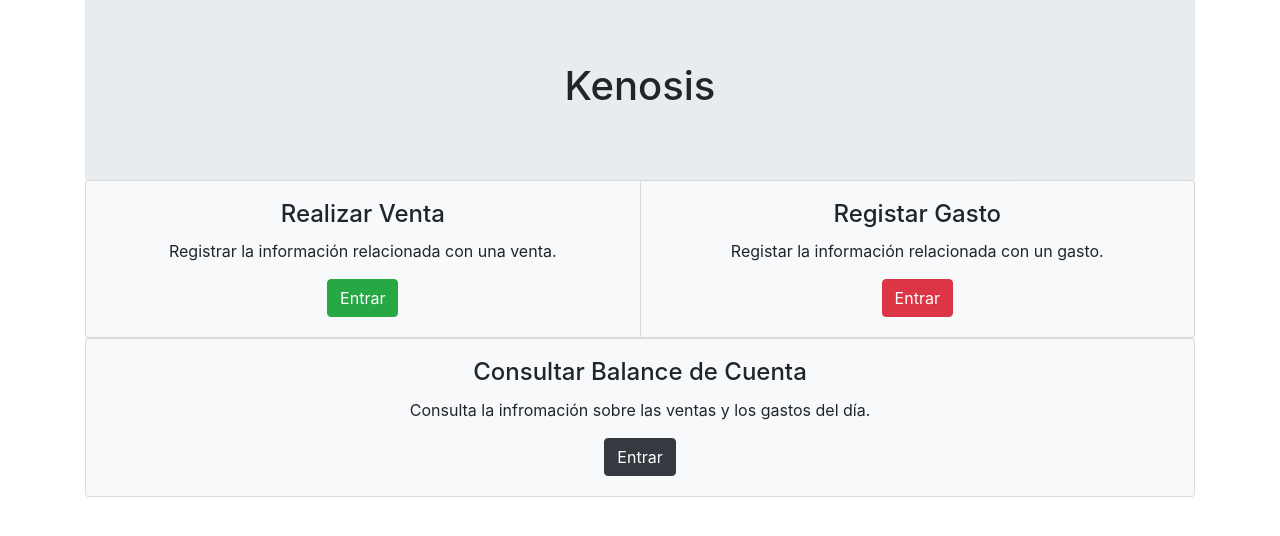
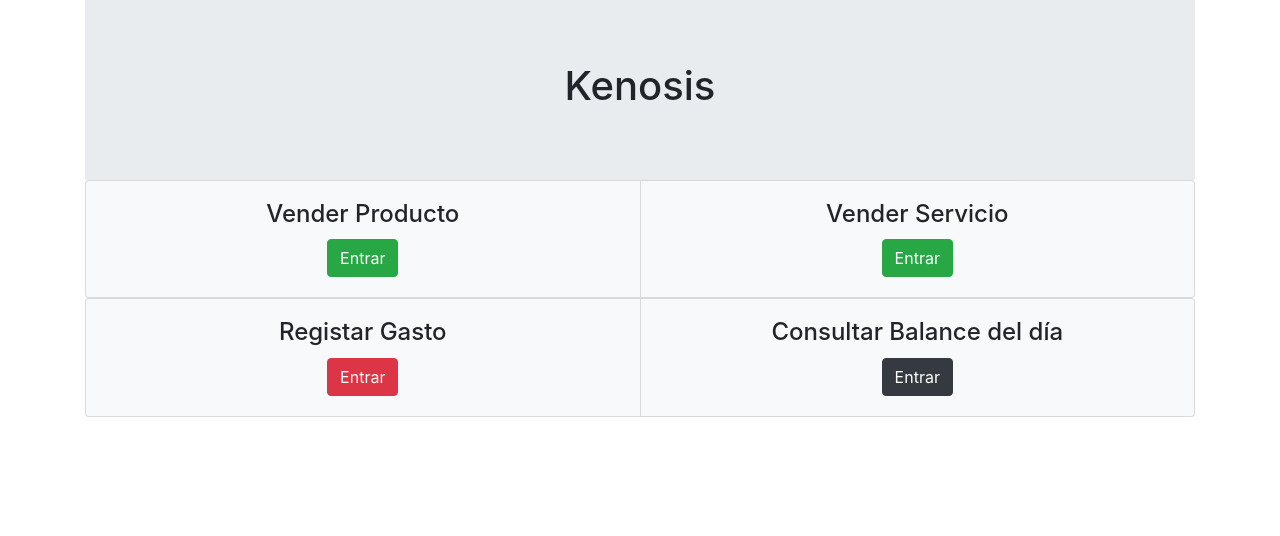
Before and after one commit to marbrb/kenosis, a Django app: page /inicio/ in a window 1280 px wide. Shown: the top 536 px of the page. Run offline with Django 3.2, Linux system fonts and the light colour scheme; some libraries are stand-ins or nearby versions.

Commit message:
Index modified.

```diff
--- a/sales/templates/sales/home.html
+++ b/sales/templates/sales/home.html
@@ -18,24 +18,30 @@
 		<div class="card-group">
 			<div class="card bg-light mb-6 text-center" >
 				<div class="card-body">
-				<h4 class="card-title">Realizar Venta</h4>
-				<p class="card-text">Registrar la información relacionada con una venta.</p>
-				<a href="venta/" class="btn btn-success">Entrar</a>
+					<h4 class="card-title">Vender Producto</h4>
+					<a href="{% url 'sales:create_product_sale'%}" class="btn btn-success">Entrar</a>
+				</div>
 			</div>
+			<div class="card bg-light mb-6 text-center" >
+				<div class="card-body">
+					<h4 class="card-title">Vender Servicio</h4>
+					<a href="{% url 'sales:create_service_sale'%}" class="btn btn-success">Entrar</a>
+				</div>
 			</div>
+		</div>
+		<div class="card-group">
 			<div class="card bg-light mb-6 text-center">
 				<div class="card-body">
 				<h4 class="card-title">Registar Gasto</h4>
-				<p class="card-text">Registar la información relacionada con un gasto.</p>
-				<a href="gasto/" class="btn btn-danger">Entrar</a>
+				<a href="{% url 'sales:create_expense'%}" class="btn btn-danger">Entrar</a>
 				</div>
 			</div>
-		</div>
-		<div class="card bg-light mb-6 text-center">
-			<div class="card-body">
-				<h4 class="card-title">Consultar Balance de Cuenta</h4>
-				<p class="card-text">Consulta la infromación sobre las ventas y los gastos del día.</p>
-				<a href="#" class="btn btn-dark">Entrar</a>
+
+			<div class="card bg-light mb-6 text-center">
+				<div class="card-body">
+					<h4 class="card-title">Consultar Balance del día</h4>
+					<a href="{% url 'sales:balance'%}" class="btn btn-dark">Entrar</a>
+				</div>
 			</div>
 		</div>
 	</div>
```
